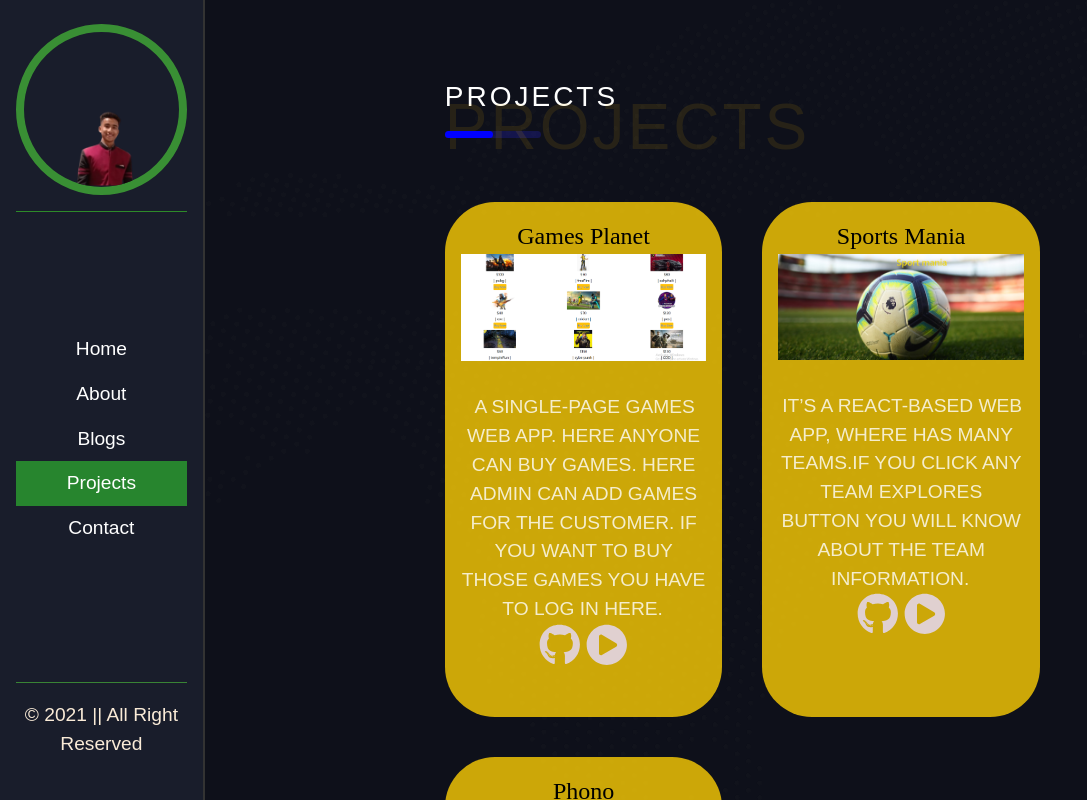
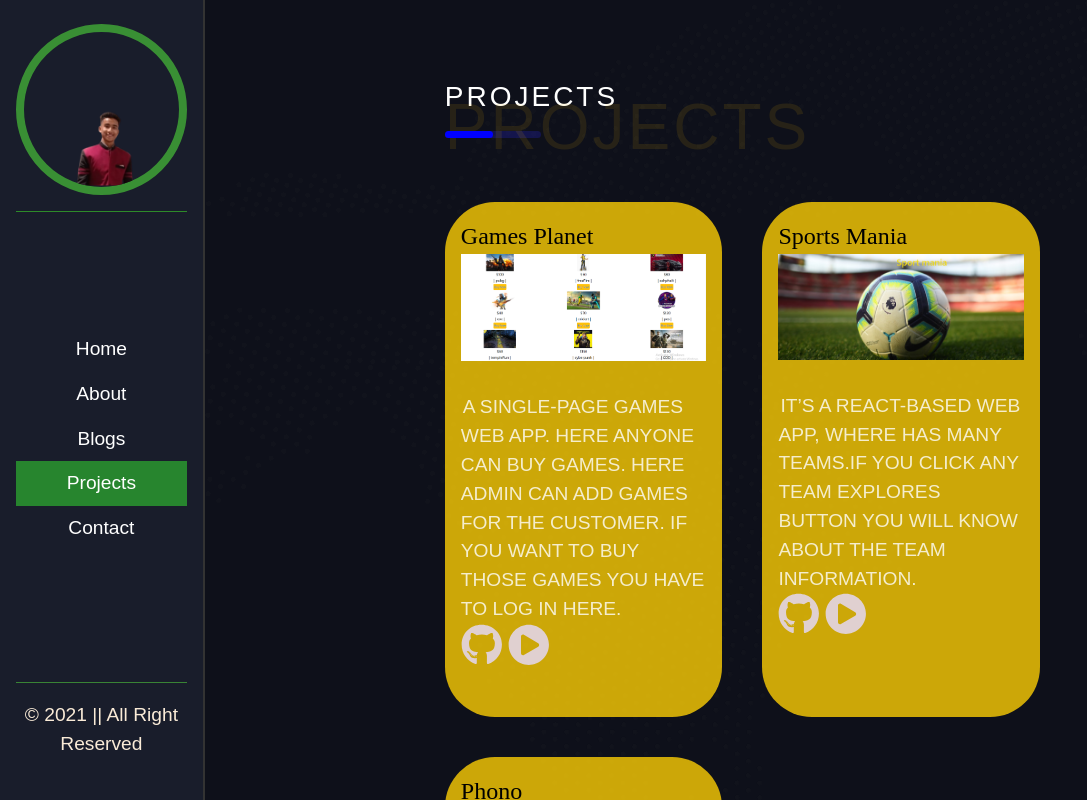
Before and after one commit to alikhanmohammadsajid/scic-portfolio, a React (Create React App) app: page /projects in a window 1280 px wide. Shown: the top 800 px of the page, without its empty margins (0-1087 px from the left). Built offline with nearby package versions, Linux system fonts and the light colour scheme; the HTML template or start-up script is replaced by a standard one.

Commit message:
sevices removed

```diff
--- a/src/App.scss
+++ b/src/App.scss
@@ -7,6 +7,7 @@
 @import "./Styles/typography";
 @import "./Styles/title";
 @import "./Styles/project";
+@import "./Styles/service";
 
 * {
   padding: 0;
--- a/src/Pages/AboutPage.js
+++ b/src/Pages/AboutPage.js
@@ -23,6 +23,7 @@ const AboutPage = () => {
                 <SkillSection skill={"HEROKU"} progress={"40%"} width={"40%"} />
                 <SkillSection skill={"MONGO DB"} progress={"45%"} width={"45%"} />
             </div>
+
         </div>
     );
 };
--- a/src/Pages/ProjectPage.js
+++ b/src/Pages/ProjectPage.js
@@ -46,13 +46,13 @@ const ProjectPage = () => {
                 {
                     projects.map((project) => {
                         return <div className="project" key={project.id}>
-                            <div className="project-content">
-                            <a href="" className="project-link">{project.title}</a>
+                            <div className="project-content ali">
+                                <a href="" className="project-link">{project.title}</a>
                                 <img src={project.img} alt="" />
                                 <a href="" className="project-detail">{project.details}</a>
-                                <br/>
-                                <a href={project.gLink} target="_blank"> <FontAwesomeIcon icon={faGithub} className="icon gh" /> </a>
-                                <a href={project.link1} target="_blank"> <FontAwesomeIcon icon={faPlayCircle} className="icon in" /> </a>
+                                <br />
+                                <a className="" href={project.gLink} target="_blank"> <FontAwesomeIcon icon={faGithub} className="icon gh" /> </a>
+                                <a className="" href={project.link1} target="_blank"> <FontAwesomeIcon icon={faPlayCircle} className="icon in" /> </a>
 
                             </div>
                         </div>
--- a/src/Styles/_project.scss
+++ b/src/Styles/_project.scss
@@ -1,27 +1,27 @@
-.ProjectPage{
-    display:grid;
+.ProjectPage {
+  display: grid;
   grid-template-columns: repeat(2, 1fr);
   grid-gap: 2.5rem;
-    .project{
+  .project {
     background-color: rgba(255, 209, 4, 0.788);
     width: 100%;
-        text-align: center;
     border-radius: 50px;
     padding: 1rem;
     overflow: hidden;
-        .project-content{
+    .project-content {
       overflow: hidden;
       padding-bottom: 2rem;
 
-            img{
+      img {
         width: 100%;
         transition: all 0.3s ease-in-out;
-                &:hover{
+        &:hover {
           transform: scale(1.1);
         }
         padding-bottom: 2rem;
       }
-            .project-link{
+      .project-link {
+
         columns: white;
         font-family: white;
         text-decoration: none;
@@ -30,7 +30,7 @@
         padding-bottom: 2rem;
         transition: all 0.4s ease-in-out;
         color: rgb(0, 0, 0);
-                &:hover{
+        &:hover {
           color: rgba(255, 255, 255, 0.774);
           cursor: pointer;
         }
@@ -42,19 +42,19 @@
   margin-bottom: 4rem;
 }
 .project-detail {
+
   color: rgba(255, 255, 255, 0.795);
   overflow: hidden;
-    text-align: center;
   padding: 1px;
   margin: 1px;
   text-transform: bold;
   text-transform: uppercase;
-    &:hover{
+  &:hover {
     color: rgba(255, 255, 255, 0.795);
     text-decoration: none;
   }
 }
-.icon{
+.icon {
   font-size: 2.6rem;
   color: rgb(224, 208, 208);
   transition: all 0.4s ease-in-out;
```
Also changed, not shown: src/Components/Service.js (deleted, +0 -11 lines), src/Styles/_service.scss (added). Lines whose indentation alone changed are shown as unchanged.
